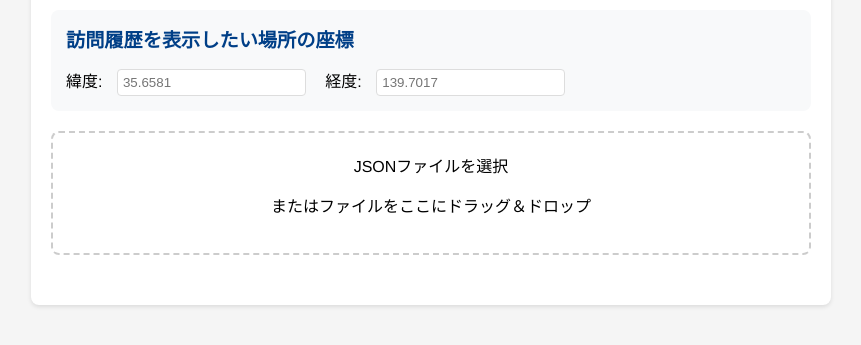
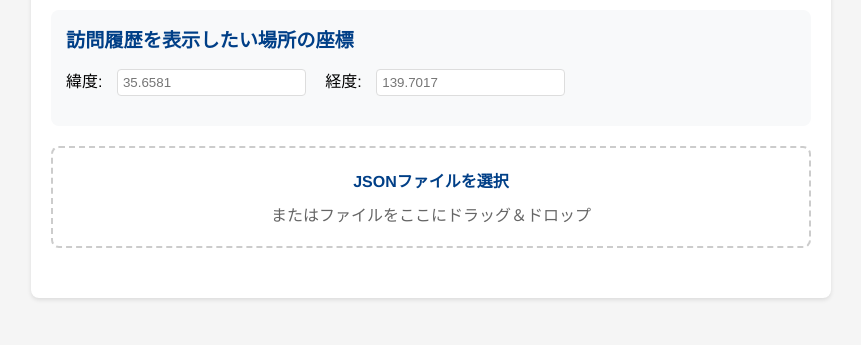
Before and after one commit to champierre/location-history, a website: page index.html in a window 1280 px wide. Shown: the part 127-472 px from the top of the page, without its empty margins (209-1070 px from the left). Drawn offline with Linux system fonts and the light colour scheme.

Commit message:
ドラッグ＆ドロップエリア全体をクリック可能に改善

```diff
--- a/index.html
+++ b/index.html
@@ -53,11 +53,28 @@
             cursor: pointer;
         }
         .upload-section {
+            margin-bottom: 30px;
+        }
+        .upload-area {
+            display: block;
             text-align: center;
-            margin-bottom: 30px;
             padding: 20px;
             border: 2px dashed #ccc;
             border-radius: 8px;
+            cursor: pointer;
+            transition: background-color 0.3s ease;
+        }
+        .upload-area:hover {
+            background-color: #f0f0f0;
+        }
+        .upload-text {
+            color: #003f87;
+            font-weight: bold;
+            margin-bottom: 10px;
+        }
+        #uploadStatus {
+            margin: 0;
+            color: #666;
         }
         .month-section {
             margin-bottom: 20px;
@@ -95,13 +112,14 @@
             <input type="text" id="lat" placeholder="35.6581">
             <label for="lng">経度:</label>
             <input type="text" id="lng" placeholder="139.7017">
+            <div id="maps-link" style="margin-top: 15px;"></div>
         </div>
         <div class="upload-section">
             <input type="file" id="fileInput" accept=".json" style="display: none;">
-            <label for="fileInput" class="upload-button">
-                <span>JSONファイルを選択</span>
+            <label for="fileInput" class="upload-area">
+                <div class="upload-text">JSONファイルを選択</div>
+                <p id="uploadStatus">またはファイルをここにドラッグ＆ドロップ</p>
             </label>
-            <p id="uploadStatus">またはファイルをここにドラッグ＆ドロップ</p>
         </div>
         <div id="result"></div>
     </div>
```
